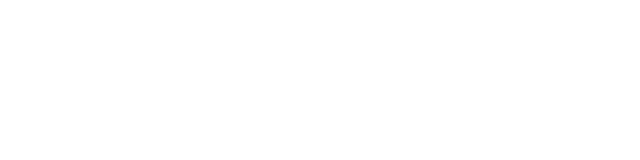
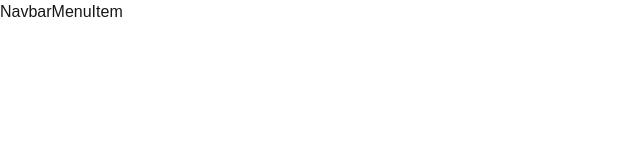
Before and after one commit to PiotrCembrowski/motorinfo, a Next.js app: page / in a window 1280 px wide. Shown: the top 160 px of the page, without its empty margins (0-640 px from the left). Built offline with nearby package versions, Linux system fonts and the light colour scheme.

Commit message:
importing navbar components

```diff
--- a/app/components/navbar/Navbar.tsx
+++ b/app/components/navbar/Navbar.tsx
@@ -1,6 +1,11 @@
 import React from "react";
+import NavbarMenu from "./NavbarMenu";
 
 const Navbar = () => {
-  return <div></div>;
+  return (
+    <div>
+      <NavbarMenu />
+    </div>
+  );
 };
 export default Navbar;
--- /dev/null
+++ b/app/components/navbar/NavbarMenu.tsx
@@ -0,0 +1,12 @@
+import React from "react";
+import NavbarMenuItem from "./NavbarMenuItem";
+
+const NavbarMenu = () => {
+  return (
+    <div>
+      <NavbarMenuItem />
+    </div>
+  );
+};
+
+export default NavbarMenu;
--- /dev/null
+++ b/app/components/navbar/NavbarMenuItem.tsx
@@ -0,0 +1,7 @@
+import React from "react";
+
+const NavbarMenuItem = () => {
+  return <div>NavbarMenuItem</div>;
+};
+
+export default NavbarMenuItem;
```
